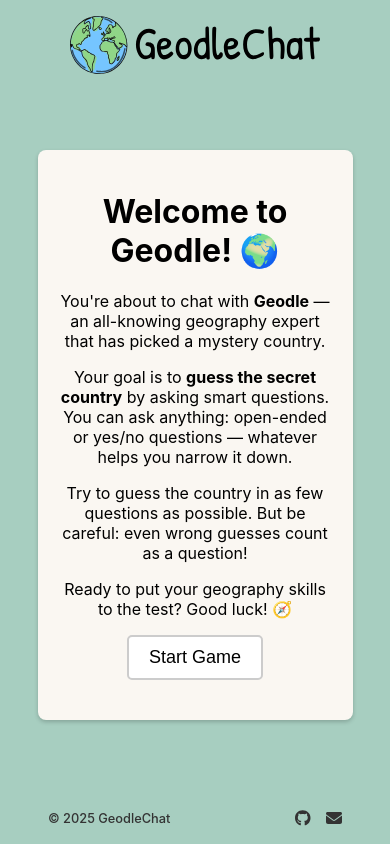
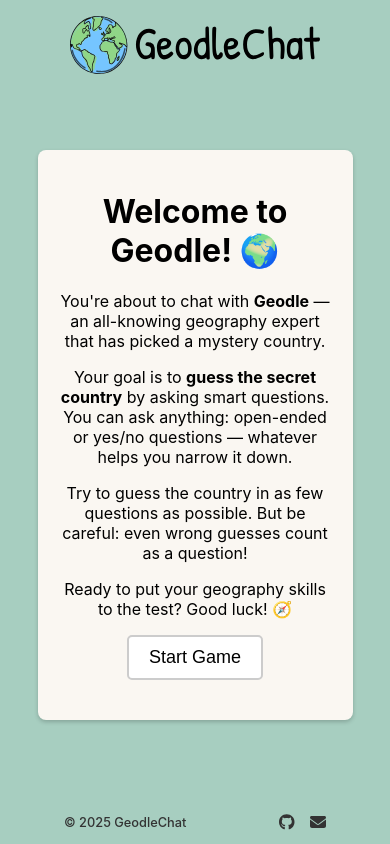
Before and after one commit to romina1601/geodle-chat-frontend, a React (Create React App) app: page / in a window 390 px wide. Built offline with nearby package versions, Linux system fonts and the light colour scheme; no server answers; what country-flag-emoji-polyfill would draw is missing.

Commit message:
💄 Improve footer look

```diff
--- a/src/styles/Footer.css
+++ b/src/styles/Footer.css
@@ -1,7 +1,7 @@
   .footer {
     width: 100%;
     margin-top: 0;
-    padding: 1rem 0;
+    padding: 2rem 0;
     text-align: center;
     background-color: transparent;
   }
@@ -13,7 +13,7 @@
     justify-content: space-between;
     flex-wrap: wrap;
     align-items: center;
-    padding: 1rem 1rem;
+    padding: 1rem 3rem;
     flex-wrap: nowrap;
   }
 
@@ -42,7 +42,7 @@
   @media (max-width: 600px) {
     .footer-container {
       text-align: center;
-      padding: 0rem 3rem;
+      padding: 0rem 4rem;
       font-size: 0.85rem;
     }
 
```
